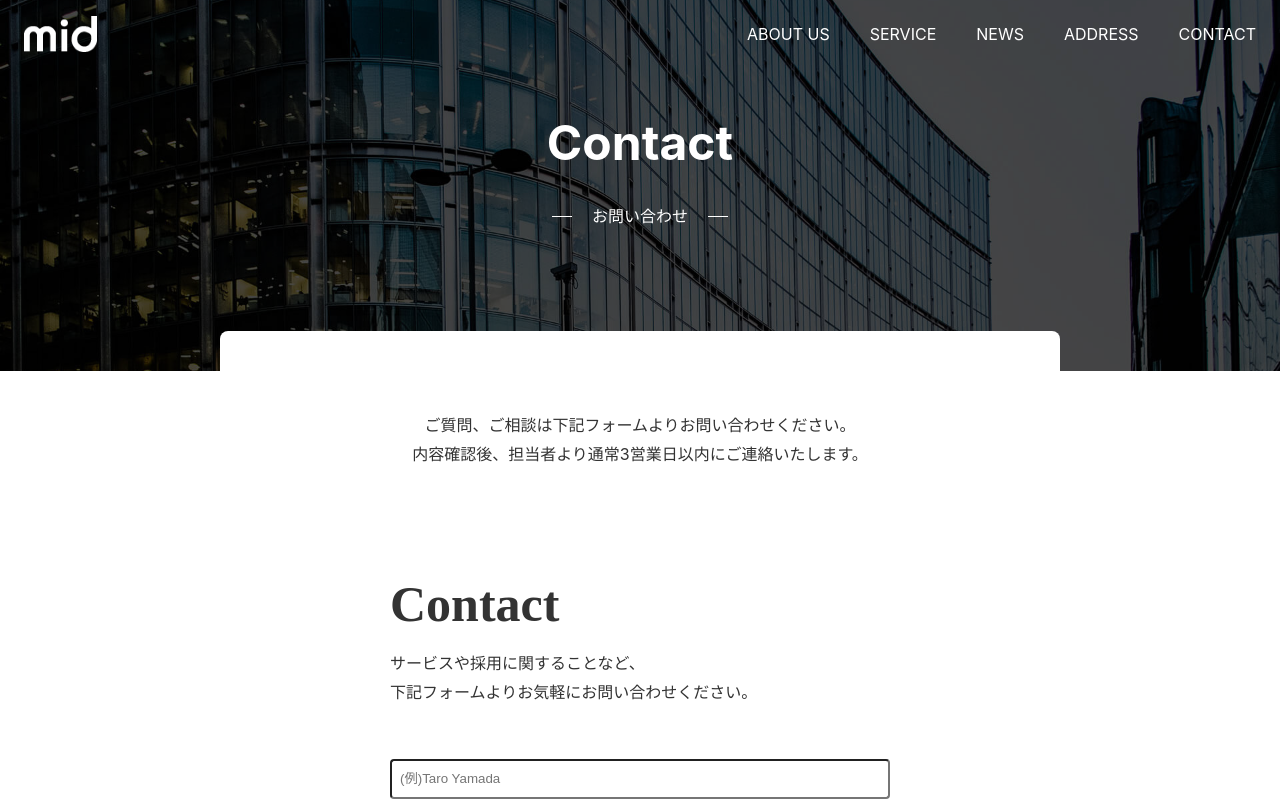
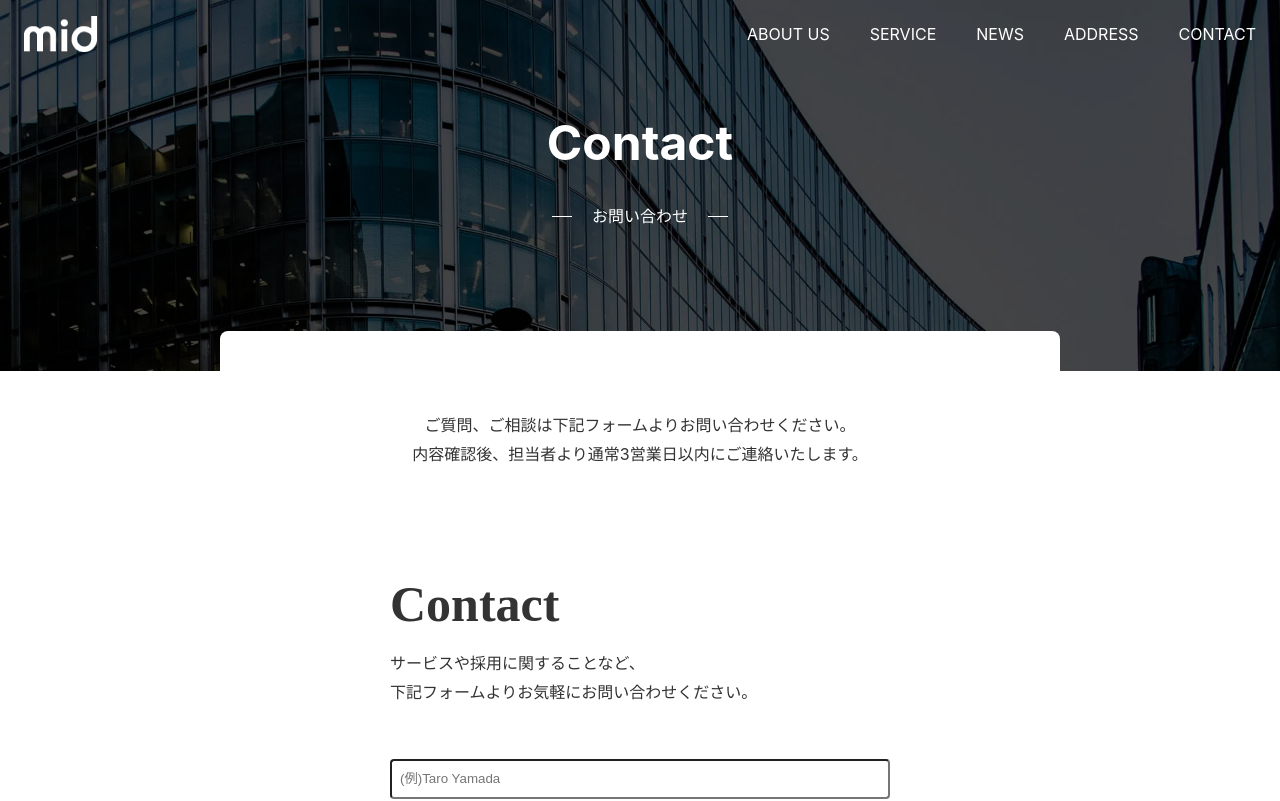
Before and after one commit to suzukiyoshihisa/mid-corporate, a Next.js app: page /contact in a window 1280 px wide. Shown: the top 801 px of the page. Built offline with nearby package versions, Linux system fonts and the light colour scheme.

Commit message:
[change]mv周りの変更

```diff
--- a/app/_components/Hero/index.tsx
+++ b/app/_components/Hero/index.tsx
@@ -15,10 +15,12 @@ export default function Hero({ title, sub }: Props) {
       </div>
       <Image
         className={styles.bgimg}
-        src="/img-mv.jpg"
-        alt=""
-        width={4000}
-        height={1200}
+        src="/img-mv.webp"
+        alt="企業ビルの外観"
+        width={1200}
+        height={600}
+        priority
+        style={{ width: '100%', height: 'auto' }}
       />
     </section>
   );
--- a/app/page.tsx
+++ b/app/page.tsx
@@ -20,8 +20,8 @@ export default async function Home() {
       <section className={styles.top}>
         <Image
           className={styles.bgimg}
-          src="/img-mv.jpg"
-          alt=""
+          src="/img-mv.webp"
+          alt="株式会社mid"
           width={4000}
           height={1200}
           priority
```
Also changed, not shown: public/img-mv.jpg (deleted), public/img-mv.webp (added).
